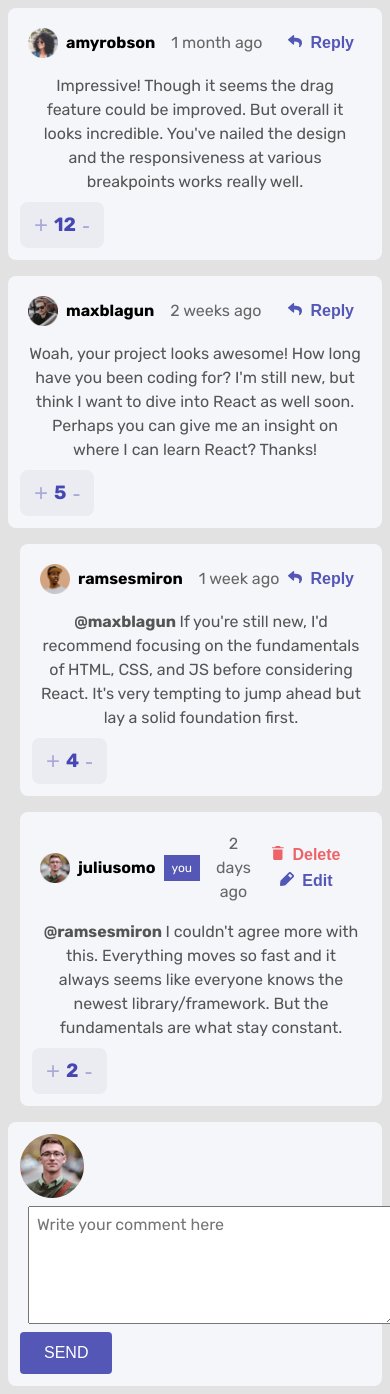
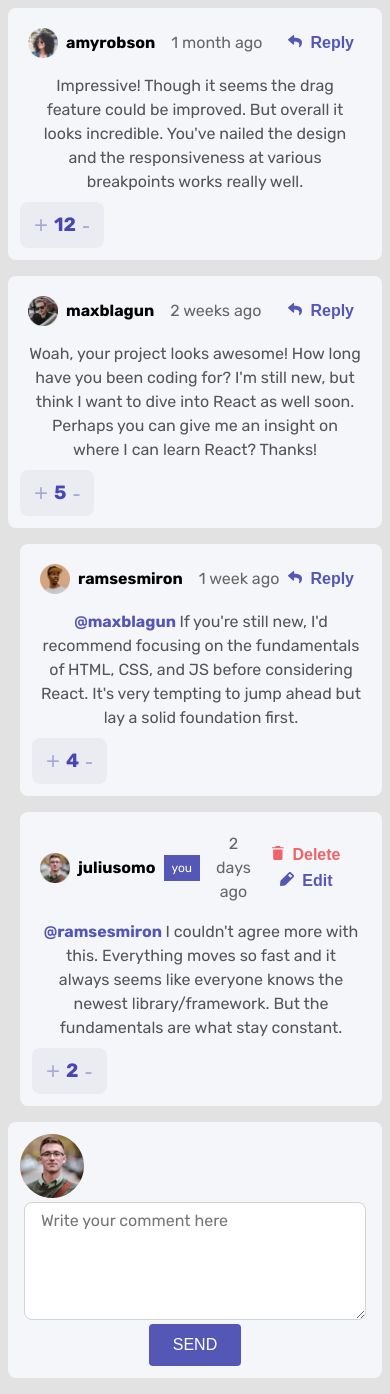
Before and after one commit to blautista/mentor-comment-box, a React (Create React App) app: page / in a window 390 px wide. Built offline with nearby package versions, Linux system fonts and the light colour scheme.

Commit message:
Improved responsive styles

```diff
--- a/src/components/CommentBody.module.css
+++ b/src/components/CommentBody.module.css
@@ -8,4 +8,5 @@
 
 .userTag {
   font-weight: bold;
+  color: hsl(238, 40%, 52%);
 }
--- a/src/components/CommentSection.module.css
+++ b/src/components/CommentSection.module.css
@@ -1,7 +1,7 @@
 .container {
-  max-width:968px;
-  background:inherit;
-  display:flex;
+  max-width: 800px;
+  background: inherit;
+  display: flex;
   flex-direction: column;
-  margin:auto;
+  margin: auto;
 }
--- a/src/components/Modal/Modal.module.css
+++ b/src/components/Modal/Modal.module.css
@@ -13,8 +13,9 @@
 }
 
 .modal-inner {
-  width: 400px;
-  max-width: 1000px;
+  /* min-width: 300px;
+  max-width: 600px; */
+  width: 300px;
   padding: 16px;
   height: auto;
   background: white;
--- a/src/components/NewComment.js
+++ b/src/components/NewComment.js
@@ -12,9 +12,6 @@ const NewComment = (props) => {
       <NewCommentForm onFormSubmit={props.onFormSubmit}></NewCommentForm>
     </div>
   );
-  /**
-   * General component description in JSDoc format. Markdown is *supported*.
-   */
 };
 
 export default NewComment;
--- a/src/components/NewCommentForm.js
+++ b/src/components/NewCommentForm.js
@@ -13,7 +13,7 @@ const NewCommentForm = (props) => {
   };
 
   return (
-    <>
+    <div className={styles.container}>
       <textarea
         ref={textareaRef}
         className={styles.textarea}
@@ -26,7 +26,7 @@ const NewCommentForm = (props) => {
         onClick={handleSubmit}
         styling="success"
       ></Button>
-    </>
+    </div>
   );
 };
 
--- a/src/components/NewCommentForm.module.css
+++ b/src/components/NewCommentForm.module.css
@@ -1,8 +1,30 @@
+.container {
+  display: flex;
+  flex-direction: row;
+  flex: 1;
+  align-items: center;
+  width: 100%;
+}
+
 .textarea {
   min-height: 100px;
-  margin: 8px;
-  width: 100%;
-  padding: 8px;
+  margin: 4px;
+  border-radius: 8px;
+  border: 1px solid lightgray;
+  flex: 1;
+  padding: 8px 16px 8px 16px;
   font-family: inherit;
   font-size: 16px;
 }
+
+@media screen and (max-width: 768px) {
+  .container {
+    flex-direction: column;
+    /* align-items: stretch; */
+  }
+
+  .textarea {
+    flex: 1;
+    align-self: stretch;
+  }
+}
```
